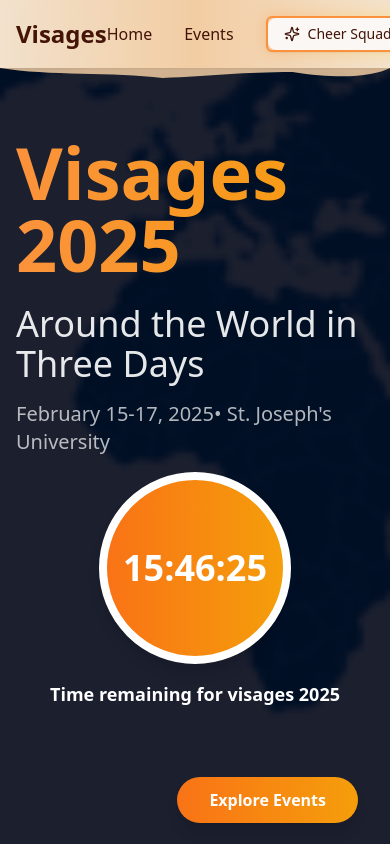
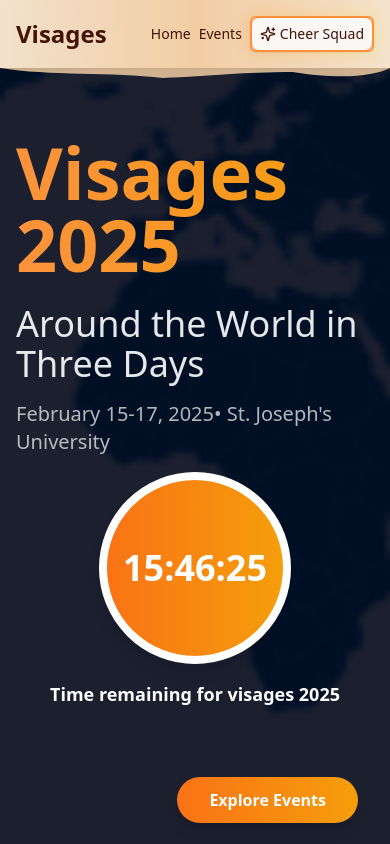
Before and after one commit to ammar-codeable/visages, a React (Vite) app: page / in a window 390 px wide. Shown: the top 844 px of the page. Built offline with nearby package versions, Linux system fonts and the light colour scheme.

Commit message:
feat: enhance Navbar responsiveness and adjust button styles for better usability

```diff
--- a/src/components/Navbar.tsx
+++ b/src/components/Navbar.tsx
@@ -47,7 +47,7 @@ const Navbar = () => (
           Visages
         </Link>
 
-        <div className="flex items-center space-x-8">
+        <div className="flex items-center space-x-2 sm:space-x-8">
           {["Home", "Events"].map((item) => (
             <Link
               key={item}
@@ -56,7 +56,7 @@ const Navbar = () => (
                   ? "/"
                   : `/${item.toLowerCase().replace(" ", "-")}`
               }
-              className="relative font-medium text-orange-950 transition-all hover:text-orange-700"
+              className="relative font-medium text-sm sm:text-base text-orange-950 transition-all hover:text-orange-700"
             >
               <span className="relative">
                 {item}
@@ -72,9 +72,9 @@ const Navbar = () => (
             <div className="absolute -inset-0.5 rounded-lg bg-gradient-to-r from-orange-400 to-yellow-300 opacity-30 blur transition duration-200 group-hover:opacity-100"></div>
             <Button
               variant="outline"
-              className="relative flex items-center gap-2 border-2 border-orange-400 font-medium text-orange-950 hover:bg-orange-100"
+              className="relative flex items-center gap-1 sm:gap-2 border-2 border-orange-400 font-medium text-orange-950 hover:bg-orange-100 text-sm sm:text-base px-2 sm:px-4"
             >
-              <Sparkles className="h-4 w-4" />
+              <Sparkles className="h-3 w-3 sm:h-4 sm:w-4" />
               Cheer Squad
               <span className="absolute inset-0 rounded-lg ring-2 ring-orange-400/50 group-hover:ring-orange-400"></span>
             </Button>
```
